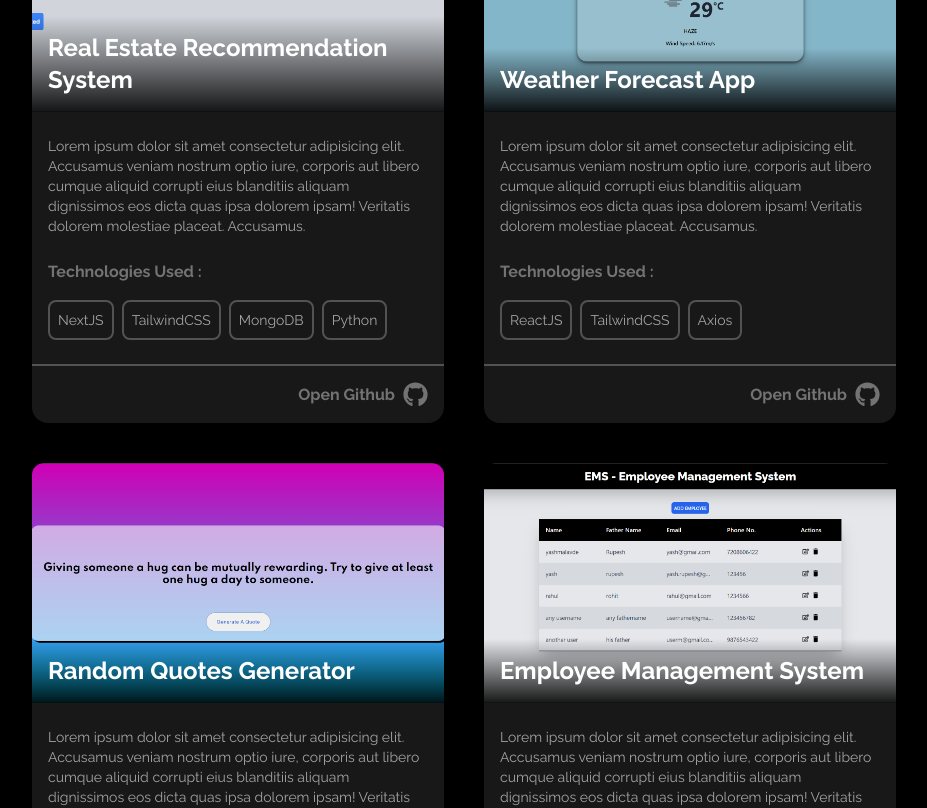
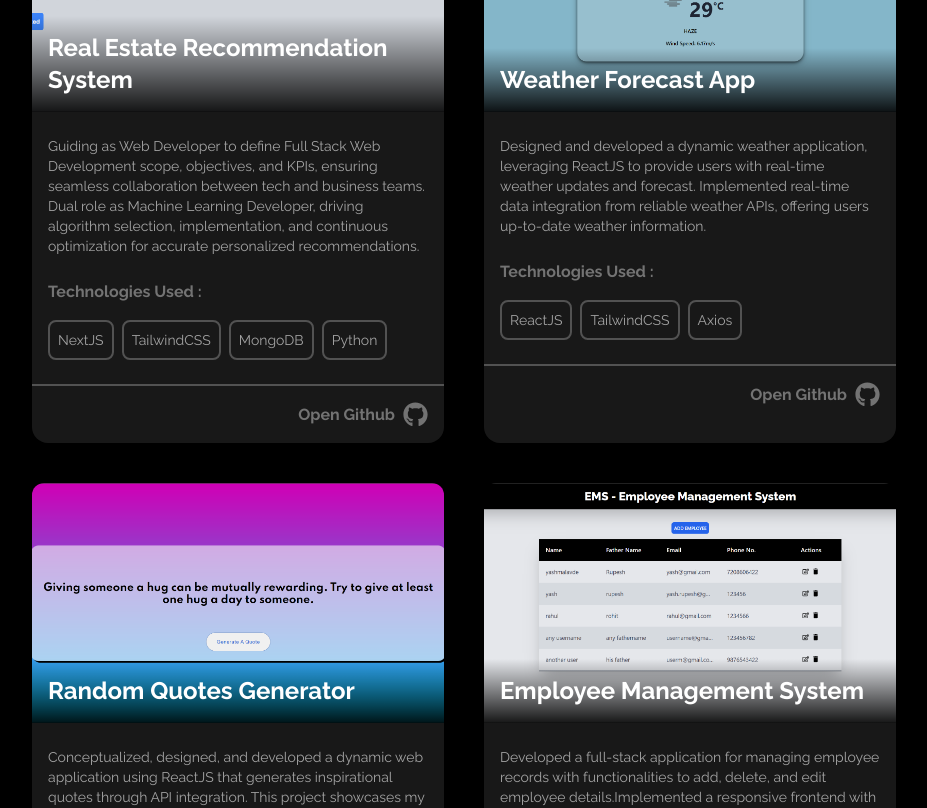
Before and after one commit to YashM23/portfolio-website, a React (Vite) app in the folder client/: page /contact in a window 1280 px wide. Shown: the part 2500-3308 px from the top of the page, without its empty margins (176-1103 px from the left). Built offline with nearby package versions, Linux system fonts and the light colour scheme.

Commit message:
Added the Descriptions of the Projects

```diff
--- a/client/src/Components/Projects.jsx
+++ b/client/src/Components/Projects.jsx
@@ -10,7 +10,7 @@ const ProjectList = [
     id: 0,
     title: "Real Estate Recommendation System",
     details:
-      "Lorem ipsum dolor sit amet consectetur adipisicing elit. Accusamus veniam nostrum optio iure, corporis aut libero cumque aliquid corrupti eius blanditiis aliquam dignissimos eos dicta quas ipsa dolorem ipsam! Veritatis dolorem molestiae placeat. Accusamus.",
+      "Guiding as Web Developer to define Full Stack Web Development scope, objectives, and KPIs, ensuring seamless collaboration between tech and business teams. Dual role as Machine Learning Developer, driving algorithm selection, implementation, and continuous optimization for accurate personalized recommendations. ",
     img: realestate,
     techstack: ["NextJS", "TailwindCSS", "MongoDB", "Python"],
     link: "https://github.com/YashM23/Real-Estate-Recommendation-System",
@@ -19,7 +19,7 @@ const ProjectList = [
     id: 1,
     title: "Weather Forecast App",
     details:
-      "Lorem ipsum dolor sit amet consectetur adipisicing elit. Accusamus veniam nostrum optio iure, corporis aut libero cumque aliquid corrupti eius blanditiis aliquam dignissimos eos dicta quas ipsa dolorem ipsam! Veritatis dolorem molestiae placeat. Accusamus.",
+      "Designed and developed a dynamic weather application, leveraging ReactJS to provide users with real-time weather updates and forecast. Implemented real-time data integration from reliable weather APIs, offering users up-to-date weather information.",
     img: Weather,
     techstack: ["ReactJS", "TailwindCSS", "Axios"],
     link: "https://github.com/YashM23/Weather-App-ReactJS",
@@ -28,7 +28,7 @@ const ProjectList = [
     id: 2,
     title: "Random Quotes Generator",
     details:
-      "Lorem ipsum dolor sit amet consectetur adipisicing elit. Accusamus veniam nostrum optio iure, corporis aut libero cumque aliquid corrupti eius blanditiis aliquam dignissimos eos dicta quas ipsa dolorem ipsam! Veritatis dolorem molestiae placeat. Accusamus.",
+      "Conceptualized, designed, and developed a dynamic web application using ReactJS that generates inspirational quotes through API integration. This project showcases my proficiency in front-end development, API utilization, and user experience enhancement.",
     img: Quotes,
     techstack: ["ReactJS", "TailwindCSS", "Axios"],
     link: "https://github.com/YashM23/Random-Quotes-Generator-ReactJS",
@@ -37,7 +37,7 @@ const ProjectList = [
     id: 3,
     title: "Employee Management System",
     details:
-      "Lorem ipsum dolor sit amet consectetur adipisicing elit. Accusamus veniam nostrum optio iure, corporis aut libero cumque aliquid corrupti eius blanditiis aliquam dignissimos eos dicta quas ipsa dolorem ipsam! Veritatis dolorem molestiae placeat. Accusamus.",
+      "Developed a full-stack application for managing employee records with functionalities to add, delete, and edit employee details.Implemented a responsive frontend with React.js, a robust backend with Node.js and Express.js, and a scalable database using MongoDB. ",
     img: EMSApp,
     techstack: [
       "MongoDB",
```
